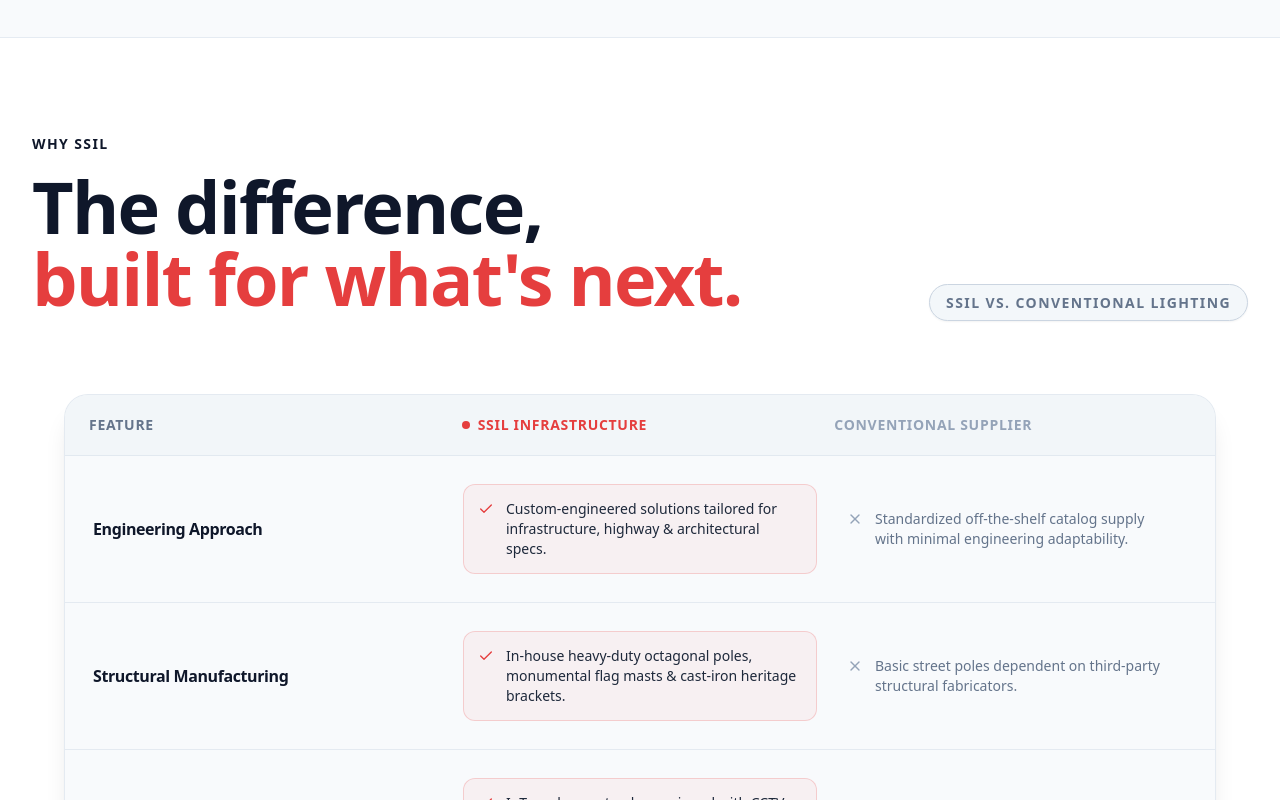
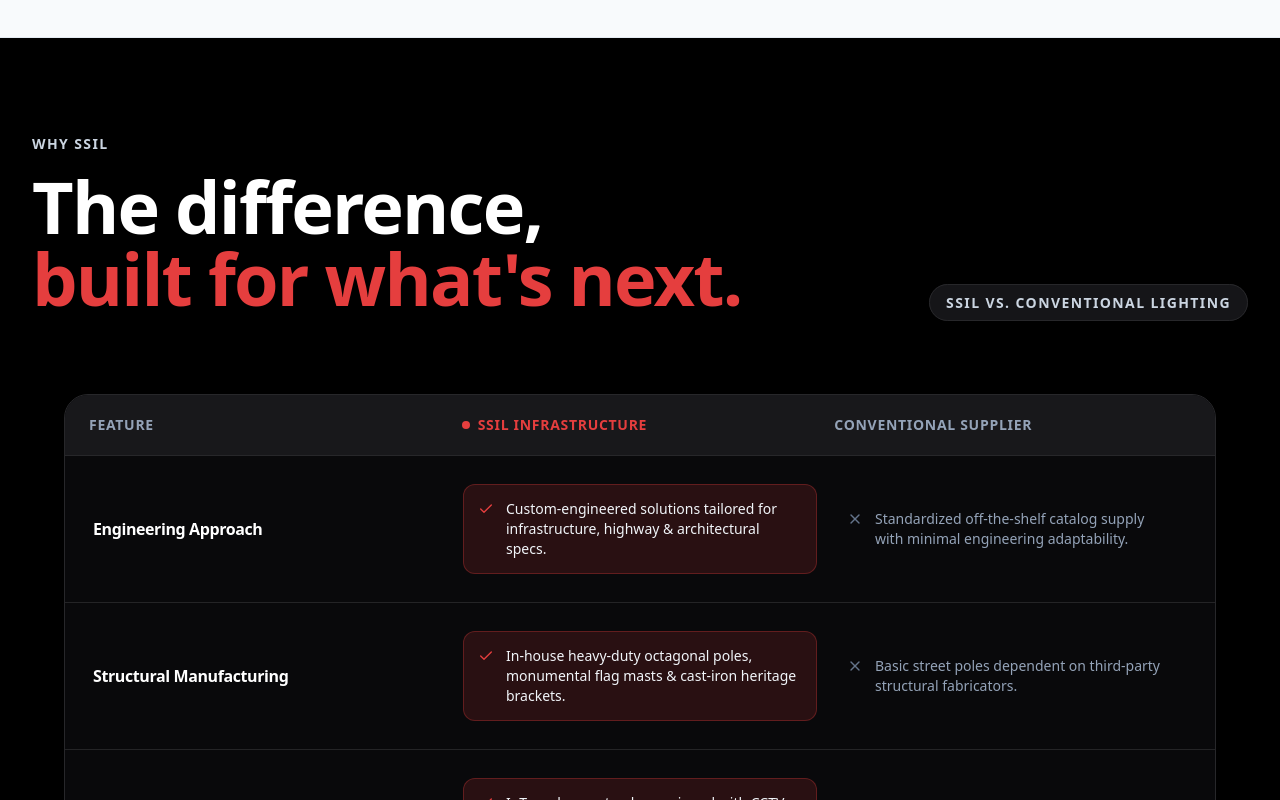
Before and after one commit to Harshit-SSPL/HarshitSSPL, a Next.js app in the folder frontend/: page /about in a window 1280 px wide. Shown: the part 2900-3700 px from the top of the page. Built offline with nearby package versions, Linux system fonts and the light colour scheme.

Commit message:
Lock Why SSIL comparison section to permanent black background

```diff
--- a/frontend/app/about/page.tsx
+++ b/frontend/app/about/page.tsx
@@ -281,10 +281,10 @@
       </motion.section>
 
       {/* ============================================================ */}
-      {/* 4. WHY SSIL / THE SSIL DIFFERENCE (COMPARISON TABLE) */}
+      {/* 4. WHY SSIL / THE SSIL DIFFERENCE (ALWAYS BLACK BACKGROUND) */}
       {/* ============================================================ */}
       <motion.section
-        className="py-16 md:py-24 bg-white dark:bg-black text-slate-900 dark:text-white border-b border-slate-200/80 dark:border-zinc-900 transition-colors relative overflow-hidden"
+        className="py-16 md:py-24 bg-black text-white border-b border-zinc-900 transition-colors relative overflow-hidden"
         initial="hidden"
         whileInView="visible"
         viewport={{ once: false, amount: 0.15 }}
@@ -295,17 +295,17 @@
           {/* Section Header: Eyebrow + 2-Line Title + Right Badge */}
           <div className="flex flex-col lg:flex-row lg:items-end justify-between mb-14 sm:mb-20 gap-6">
             <motion.div variants={childVariants} className="max-w-4xl">
-              <span className="text-xs sm:text-sm font-extrabold uppercase tracking-widest text-slate-900 dark:text-slate-200 block mb-4">
+              <span className="text-xs sm:text-sm font-extrabold uppercase tracking-widest text-slate-300 block mb-4">
                 WHY SSIL
               </span>
-              <h2 className="text-4xl sm:text-6xl lg:text-7xl font-black text-slate-900 dark:text-white tracking-tight leading-[1.08]">
+              <h2 className="text-4xl sm:text-6xl lg:text-7xl font-black text-white tracking-tight leading-[1.08]">
                 The difference,<br />
                 <span className="text-ssil-red">built for what&apos;s next.</span>
               </h2>
             </motion.div>
 
             <motion.div variants={childVariants} className="shrink-0 self-start lg:self-end">
-              <span className="text-xs sm:text-sm font-extrabold tracking-widest uppercase text-slate-500 dark:text-slate-400 border border-slate-300 dark:border-zinc-800 px-4 py-2 rounded-full bg-slate-100/80 dark:bg-zinc-900/80 shadow-sm">
+              <span className="text-xs sm:text-sm font-extrabold tracking-widest uppercase text-slate-300 border border-zinc-800 px-4 py-2 rounded-full bg-zinc-900/90 shadow-sm">
                 SSIL VS. CONVENTIONAL LIGHTING
               </span>
             </motion.div>
@@ -314,53 +314,53 @@
           {/* Comparison Table Container */}
           <motion.div
             variants={childVariants}
-            className="w-full max-w-6xl mx-auto rounded-3xl bg-slate-50/90 dark:bg-zinc-950/80 border border-slate-200/90 dark:border-zinc-800/90 shadow-xl backdrop-blur-md overflow-hidden"
+            className="w-full max-w-6xl mx-auto rounded-3xl bg-zinc-950 border border-zinc-800 shadow-2xl backdrop-blur-md overflow-hidden"
           >
             {/* Table Header Row (Desktop & Tablet) */}
-            <div className="hidden md:grid grid-cols-12 gap-4 px-6 py-5 bg-slate-100/90 dark:bg-zinc-900/90 border-b border-slate-200/90 dark:border-zinc-800/90 text-xs sm:text-sm font-black uppercase tracking-wider">
-              <div className="col-span-4 text-slate-500 dark:text-slate-400">
+            <div className="hidden md:grid grid-cols-12 gap-4 px-6 py-5 bg-zinc-900 border-b border-zinc-800 text-xs sm:text-sm font-black uppercase tracking-wider">
+              <div className="col-span-4 text-slate-400">
                 Feature
               </div>
-              <div className="col-span-4 text-slate-900 dark:text-white flex items-center gap-2">
+              <div className="col-span-4 text-white flex items-center gap-2">
                 <span className="h-2 w-2 rounded-full bg-ssil-red inline-block" />
                 <span className="text-ssil-red font-black">SSIL Infrastructure</span>
               </div>
-              <div className="col-span-4 text-slate-400 dark:text-slate-500">
+              <div className="col-span-4 text-slate-400">
                 Conventional Supplier
               </div>
             </div>
 
             {/* Rows Container */}
-            <div className="divide-y divide-slate-200/90 dark:divide-zinc-800/90">
+            <div className="divide-y divide-zinc-800/90">
               {whySsilData.map((item, index) => (
                 <motion.div
                   key={index}
                   whileHover={{ y: -2 }}
                   transition={{ duration: 0.2, ease: "easeOut" }}
-                  className="p-5 sm:p-7 transition-colors duration-300 hover:bg-white/80 dark:hover:bg-zinc-900/60"
+                  className="p-5 sm:p-7 transition-colors duration-300 hover:bg-zinc-900/70"
                 >
                   {/* Desktop Grid Layout */}
                   <div className="hidden md:grid grid-cols-12 gap-4 items-center">
-                    <div className="col-span-4 font-black text-sm sm:text-base text-slate-900 dark:text-white tracking-tight">
+                    <div className="col-span-4 font-black text-sm sm:text-base text-white tracking-tight">
                       {item.category}
                     </div>
-                    <div className="col-span-4 flex items-start gap-3 text-xs sm:text-sm text-slate-800 dark:text-slate-200 font-medium leading-relaxed bg-ssil-red/5 dark:bg-ssil-red/10 p-3.5 rounded-xl border border-ssil-red/20">
+                    <div className="col-span-4 flex items-start gap-3 text-xs sm:text-sm text-slate-100 font-medium leading-relaxed bg-ssil-red/15 p-3.5 rounded-xl border border-ssil-red/30">
                       <Check className="h-4 w-4 text-ssil-red shrink-0 mt-0.5" />
                       <span>{item.ssil}</span>
                     </div>
-                    <div className="col-span-4 flex items-start gap-3 text-xs sm:text-sm text-slate-500 dark:text-slate-400 font-normal leading-relaxed p-3.5">
-                      <X className="h-4 w-4 text-slate-400 dark:text-slate-600 shrink-0 mt-0.5" />
+                    <div className="col-span-4 flex items-start gap-3 text-xs sm:text-sm text-slate-400 font-normal leading-relaxed p-3.5">
+                      <X className="h-4 w-4 text-slate-500 shrink-0 mt-0.5" />
                       <span>{item.conventional}</span>
                     </div>
                   </div>
 
                   {/* Mobile Stacked Card Layout */}
                   <div className="flex md:hidden flex-col gap-3">
-                    <span className="font-black text-sm text-slate-900 dark:text-white tracking-tight">
+                    <span className="font-black text-sm text-white tracking-tight">
                       {item.category}
                     </span>
 
-                    <div className="flex items-start gap-2.5 text-xs text-slate-800 dark:text-slate-200 font-medium leading-relaxed bg-ssil-red/5 dark:bg-ssil-red/10 p-3 rounded-xl border border-ssil-red/20">
+                    <div className="flex items-start gap-2.5 text-xs text-slate-100 font-medium leading-relaxed bg-ssil-red/15 p-3 rounded-xl border border-ssil-red/30">
                       <Check className="h-4 w-4 text-ssil-red shrink-0 mt-0.5" />
                       <div>
                         <span className="text-[10px] font-black uppercase text-ssil-red block mb-0.5">SSIL:</span>
@@ -368,10 +368,10 @@
                       </div>
                     </div>
 
-                    <div className="flex items-start gap-2.5 text-xs text-slate-500 dark:text-slate-400 font-normal leading-relaxed p-3 bg-slate-100/50 dark:bg-zinc-900/50 rounded-xl border border-slate-200/50 dark:border-zinc-800/50">
-                      <X className="h-4 w-4 text-slate-400 dark:text-slate-600 shrink-0 mt-0.5" />
+                    <div className="flex items-start gap-2.5 text-xs text-slate-400 font-normal leading-relaxed p-3 bg-zinc-900/60 rounded-xl border border-zinc-800">
+                      <X className="h-4 w-4 text-slate-500 shrink-0 mt-0.5" />
                       <div>
-                        <span className="text-[10px] font-extrabold uppercase text-slate-400 dark:text-slate-500 block mb-0.5">Conventional:</span>
+                        <span className="text-[10px] font-extrabold uppercase text-slate-400 block mb-0.5">Conventional:</span>
                         {item.conventional}
                       </div>
                     </div>
```
